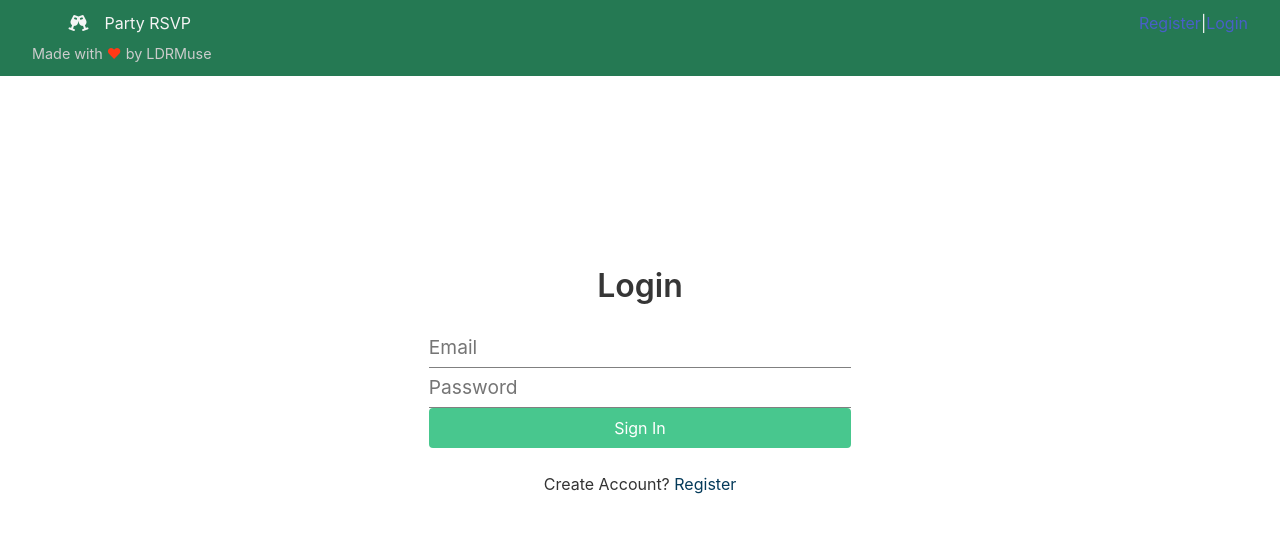
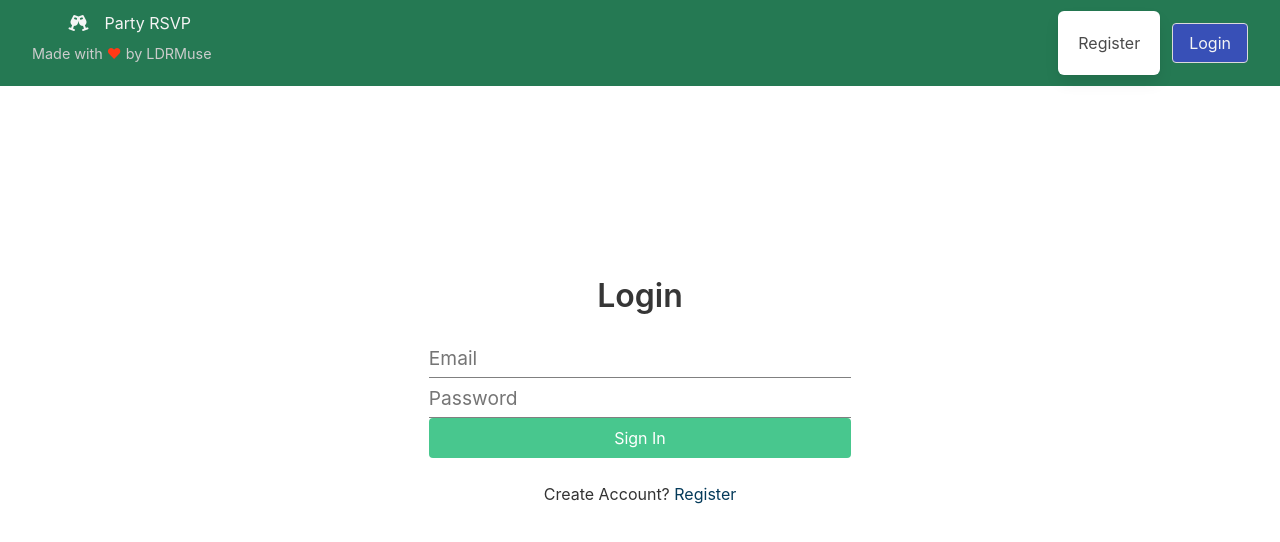
Before and after one commit to LDRMuse/rsvp-party-app, a React (Create React App) app in the folder client/: page /login in a window 1280 px wide. Shown: the top 542 px of the page. Built offline with nearby package versions, Linux system fonts and the light colour scheme.

Commit message:
:lipstick: style buttons

```diff
--- a/client/src/components/layouts/Navbar.js
+++ b/client/src/components/layouts/Navbar.js
@@ -12,11 +12,10 @@ export const Navbar = () => {
 
   const authLinks = (
     <Fragment>
-      <li>Hello, LDRMuse</li>
-      <span className="sm-hide">|</span>
+      <li className='box mr-3'>Hello, LDRMuse</li>
       <li>
         <a href="#!">
-          <span className="has-text-light button has-background-link-dark" onClick={onLogout}>Logout</span>
+          <span className="mb-3 mt-3 has-text-light button has-background-link-dark" onClick={onLogout}>Logout</span>
           <i className="fas fa-sign-out-alt"></i>
         </a>
       </li>
@@ -26,11 +25,10 @@ export const Navbar = () => {
   const guestLinks = (
     <Fragment>
       <li>
-        <Link to='/register'>Register</Link>
+        <Link to='/register' className='box mr-3'>Register</Link>
       </li>
-      <span className="sm-hide">|</span>
       <li>
-        <Link to='/login'>Login</Link>
+        <Link to='/login' className="mb-3 mt-3 has-text-light button has-background-link-dark">Login</Link>
       </li>
     </Fragment>
   )
```
